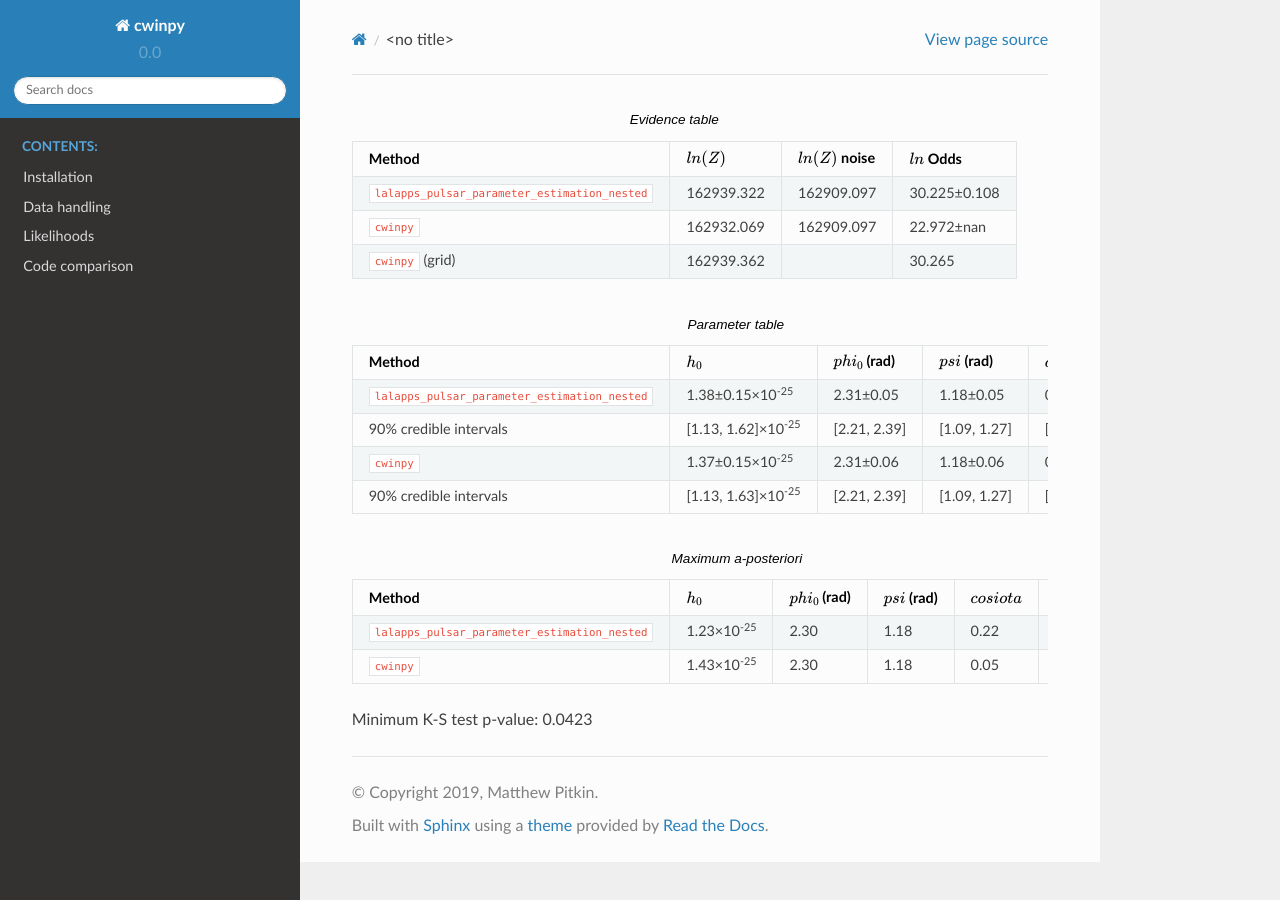
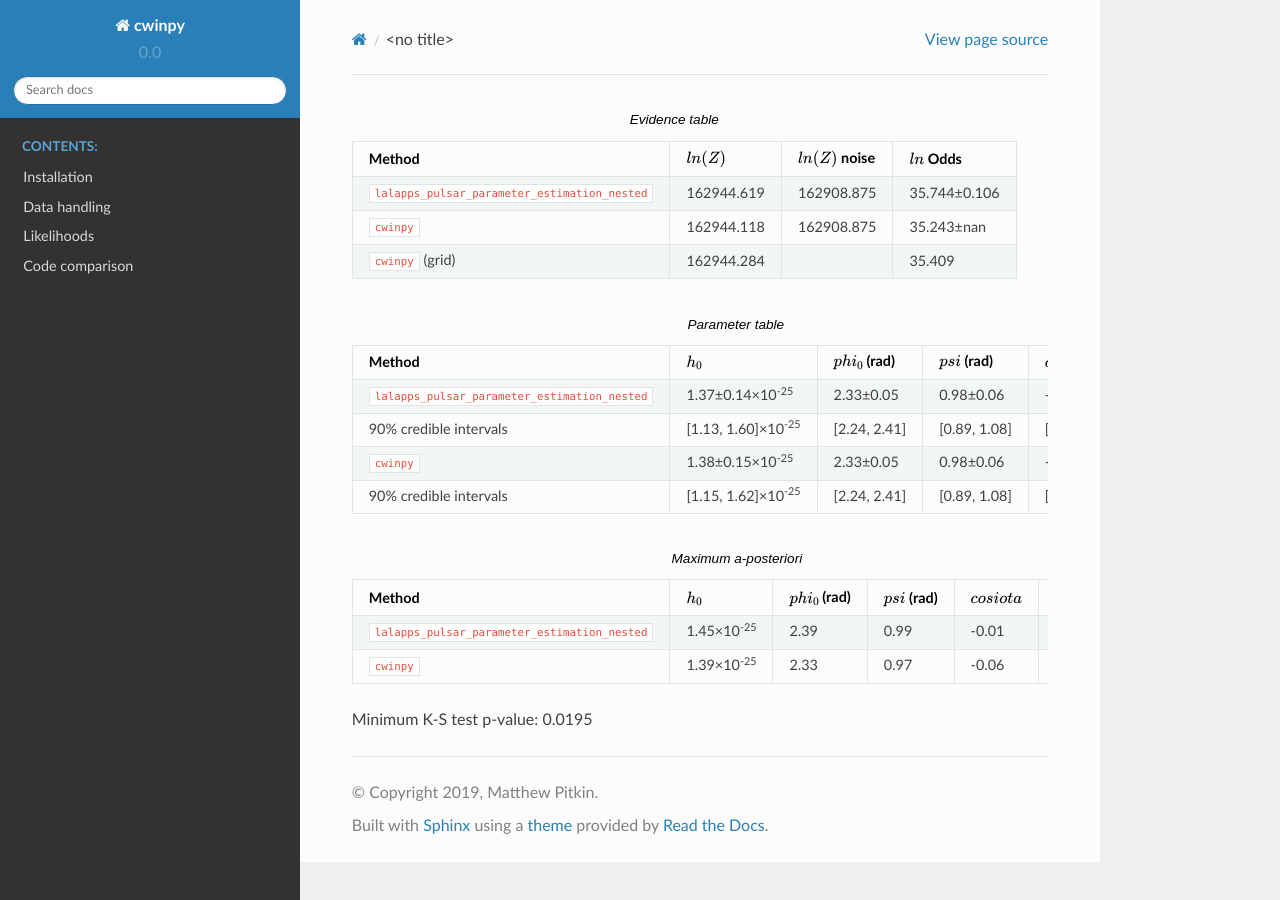
Before and after one commit to cwinpy/cwinpy, a Sphinx documentation site: the page built from docs/comparisons/scripts/outputs/single_detector_software_injection_linear_compare.txt, in a window 1280 px wide. Built offline with Sphinx 7.4.7 and the Read the Docs theme 2.0.0, drawn with Linux system fonts in a browser that asks for light colours.

Commit message:
Update comparisons

```diff
--- a/docs/comparisons/scripts/multi_detector_noise_only.py
+++ b/docs/comparisons/scripts/multi_detector_noise_only.py
@@ -162,7 +162,6 @@ for p in priors.keys():
     grid_size[p] = np.linspace(np.min(result.posterior[p]), np.max(result.posterior[p]), gridpoints)
 
 grid = Grid(likelihood, PriorDict(priors), grid_size=grid_size)
-grid_evidence = grid.log_evidence
 
 # output comparisons
 comparisons(label, outdir, grid, priors, cred=0.9)
@@ -177,7 +176,7 @@ axes = fig.get_axes()
 axidx = 0
 for p in priors.keys():
     axes[axidx].plot(grid.sample_points[p], np.exp(grid.marginalize_ln_posterior(
-    not_parameter=p) - grid_evidence), 'k--')
+    not_parameter=p) - grid.log_evidence), 'k--')
     axidx += 5
 
 # custom legend
--- a/docs/comparisons/scripts/multi_detector_software_injection_circular.py
+++ b/docs/comparisons/scripts/multi_detector_software_injection_circular.py
@@ -170,7 +170,6 @@ for p in priors.keys():
     grid_size[p] = np.linspace(np.min(result.posterior[p]), np.max(result.posterior[p]), gridpoints)
 
 grid = Grid(likelihood, PriorDict(priors), grid_size=grid_size)
-grid_evidence = grid.log_evidence
 
 # output comparisons
 comparisons(label, outdir, grid, priors, cred=0.9)
@@ -185,7 +184,7 @@ axes = fig.get_axes()
 axidx = 0
 for p in priors.keys():
     axes[axidx].plot(grid.sample_points[p], np.exp(grid.marginalize_ln_posterior(
-    not_parameter=p) - grid_evidence), 'k--')
+    not_parameter=p) - grid.log_evidence), 'k--')
     axidx += 5
 
 # custom legend
--- a/docs/comparisons/scripts/multi_detector_software_injection_linear.py
+++ b/docs/comparisons/scripts/multi_detector_software_injection_linear.py
@@ -170,7 +170,6 @@ for p in priors.keys():
     grid_size[p] = np.linspace(np.min(result.posterior[p]), np.max(result.posterior[p]), gridpoints)
 
 grid = Grid(likelihood, PriorDict(priors), grid_size=grid_size)
-grid_evidence = grid.log_evidence
 
 # output comparisons
 comparisons(label, outdir, grid, priors, cred=0.9)
@@ -185,7 +184,7 @@ axes = fig.get_axes()
 axidx = 0
 for p in priors.keys():
     axes[axidx].plot(grid.sample_points[p], np.exp(grid.marginalize_ln_posterior(
-    not_parameter=p) - grid_evidence), 'k--')
+    not_parameter=p) - grid.log_evidence), 'k--')
     axidx += 5
 
 # custom legend
--- a/docs/comparisons/scripts/outputs/single_detector_software_injection_compare.txt
+++ /dev/null
@@ -1,4 +0,0 @@
-Evidence (lalapps_pulsar_parameter_estimation_nested): 163030.52972073256
-Evidence (cwinpy): 163029.95519902662
-Noise evidence (lalapps_pulsar_parameter_estimation_nested): 162300.41219328746
-Noise evidence (cwinpy): 162300.41219328746
--- a/docs/comparisons/scripts/outputs/single_detector_software_injection_linear_compare.txt
+++ b/docs/comparisons/scripts/outputs/single_detector_software_injection_linear_compare.txt
@@ -2,24 +2,24 @@
    :widths: auto
    :header: "Method", ":math:`\\ln{(Z)}`", ":math:`\\ln{(Z)}` noise", ":math:`\\ln{}` Odds"
 
-   "``lalapps_pulsar_parameter_estimation_nested``", "162939.322", "162909.097", "30.225±0.108"
-   "``cwinpy``", "162932.069", "162909.097", "22.972±nan"
-   "``cwinpy`` (grid)", "162939.362", "", "30.265"
+   "``lalapps_pulsar_parameter_estimation_nested``", "162944.619", "162908.875", "35.744±0.106"
+   "``cwinpy``", "162944.118", "162908.875", "35.243±nan"
+   "``cwinpy`` (grid)", "162944.284", "", "35.409"
 
 .. csv-table:: Parameter table
    :widths: auto
    :header: "Method", ":math:`h_0`", ":math:`\\phi_0` (rad)", ":math:`\\psi` (rad)", ":math:`\\cos{\\iota}`"
 
-   "``lalapps_pulsar_parameter_estimation_nested``", "1.38±0.15×10\ :sup:`-25`", "2.31±0.05", "1.18±0.05", "0.05±0.06"
-   "90% credible intervals", "[1.13, 1.62]×10\ :sup:`-25`", "[2.21, 2.39]", "[1.09, 1.27]", "[-0.04, 0.14]"
-   "``cwinpy``", "1.37±0.15×10\ :sup:`-25`", "2.31±0.06", "1.18±0.06", "0.04±0.06"
-   "90% credible intervals", "[1.13, 1.63]×10\ :sup:`-25`", "[2.21, 2.39]", "[1.09, 1.27]", "[-0.05, 0.14]"
+   "``lalapps_pulsar_parameter_estimation_nested``", "1.37±0.14×10\ :sup:`-25`", "2.33±0.05", "0.98±0.06", "-0.07±0.06"
+   "90% credible intervals", "[1.13, 1.60]×10\ :sup:`-25`", "[2.24, 2.41]", "[0.89, 1.08]", "[-0.16, 0.03]"
+   "``cwinpy``", "1.38±0.15×10\ :sup:`-25`", "2.33±0.05", "0.98±0.06", "-0.07±0.06"
+   "90% credible intervals", "[1.15, 1.62]×10\ :sup:`-25`", "[2.24, 2.41]", "[0.89, 1.08]", "[-0.17, 0.03]"
 
 .. csv-table:: Maximum a-posteriori
    :widths: auto
    :header: "Method", ":math:`h_0`", ":math:`\\phi_0` (rad)", ":math:`\\psi` (rad)", ":math:`\\cos{\\iota}`", ":math:`\\ln{(L)}` max"
 
-   "``lalapps_pulsar_parameter_estimation_nested``", "1.23×10\ :sup:`-25`", "2.30", "1.18", "0.22", "162953.17"
-   "``cwinpy``", "1.43×10\ :sup:`-25`", "2.30", "1.18", "0.05", "162953.17"
+   "``lalapps_pulsar_parameter_estimation_nested``", "1.45×10\ :sup:`-25`", "2.39", "0.99", "-0.01", "162958.08"
+   "``cwinpy``", "1.39×10\ :sup:`-25`", "2.33", "0.97", "-0.06", "162958.06"
 
-Minimum K-S test p-value: 0.0423
+Minimum K-S test p-value: 0.0195
--- a/docs/comparisons/scripts/single_detector_noise_only.py
+++ b/docs/comparisons/scripts/single_detector_noise_only.py
@@ -99,8 +99,6 @@ n2p = os.path.join(execpath, 'lalinference_nest2pos')
 
 Nlive = 1024  # number of nested sampling live points
 Nmcmcinitial = 0  # set to 0 so that prior samples are not resampled
-tolerance = 0.1   # nested sampling stopping criterion (0.1 is default value)
-priorsamples = 40000  # number of samples from the prior
 
 outfile = os.path.join(outdir, '{}_nest.hdf'.format(label))
 
@@ -156,7 +154,6 @@ for p in priors.keys():
     grid_size[p] = np.linspace(np.min(result.posterior[p]), np.max(result.posterior[p]), gridpoints)
 
 grid = Grid(likelihood, PriorDict(priors), grid_size=grid_size)
-grid_evidence = grid.log_evidence
 
 # output comparisons
 comparisons(label, outdir, grid, priors, cred=0.9)
@@ -171,7 +168,7 @@ axes = fig.get_axes()
 axidx = 0
 for p in priors.keys():
     axes[axidx].plot(grid.sample_points[p], np.exp(grid.marginalize_ln_posterior(
-    not_parameter=p) - grid_evidence), 'k--')
+    not_parameter=p) - grid.log_evidence), 'k--')
     axidx += 5
 
 # custom legend
--- a/docs/comparisons/scripts/single_detector_software_injection_circular.py
+++ b/docs/comparisons/scripts/single_detector_software_injection_circular.py
@@ -162,7 +162,6 @@ for p in priors.keys():
     grid_size[p] = np.linspace(np.min(result.posterior[p]), np.max(result.posterior[p]), gridpoints)
 
 grid = Grid(likelihood, PriorDict(priors), grid_size=grid_size)
-grid_evidence = grid.log_evidence
 
 # output comparisons
 comparisons(label, outdir, grid, priors, cred=0.9)
@@ -177,7 +176,7 @@ axes = fig.get_axes()
 axidx = 0
 for p in priors.keys():
     axes[axidx].plot(grid.sample_points[p], np.exp(grid.marginalize_ln_posterior(
-    not_parameter=p) - grid_evidence), 'k--')
+    not_parameter=p) - grid.log_evidence), 'k--')
     axidx += 5
 
 # custom legend
--- a/docs/comparisons/scripts/single_detector_software_injection_linear.py
+++ b/docs/comparisons/scripts/single_detector_software_injection_linear.py
@@ -69,6 +69,7 @@ het = HeterodynedData(times=times, par=parfile, injpar=parfile,
 
 # output the data
 hetfile = os.path.join(outdir, '{}_data.txt'.format(label))
+#het = HeterodynedData(hetfile, par=parfile, detector=detector)
 np.savetxt(hetfile, np.vstack((het.times, het.data.real, het.data.imag)).T)
 
 # create priors
@@ -107,8 +108,6 @@ n2p = os.path.join(execpath, 'lalinference_nest2pos')
 
 Nlive = 1024  # number of nested sampling live points
 Nmcmcinitial = 0  # set to 0 so that prior samples are not resampled
-tolerance = 0.1   # nested sampling stopping criterion (0.1 is default value)
-priorsamples = 40000  # number of samples from the prior
 
 outfile = os.path.join(outdir, '{}_nest.hdf'.format(label))
 
@@ -164,13 +163,12 @@ for p in priors.keys():
     grid_size[p] = np.linspace(np.min(result.posterior[p]), np.max(result.posterior[p]), gridpoints)
 
 grid = Grid(likelihood, PriorDict(priors), grid_size=grid_size)
-grid_evidence = grid.log_evidence
 
 # output comparisons
 comparisons(label, outdir, grid, priors, cred=0.9)
 
 # plot results
-fig = result.plot_corner(save=False, parameters=injection_parameters)
+fig = result.plot_corner(save=False, parameters=injection_parameters, color='b')
 fig = corner.corner(postsamples, fig=fig, color='r', bins=50, smooth=0.9,
                     quantiles=[0.16, 0.84],
                     levels=(1 - np.exp(-0.5), 1 - np.exp(-2), 1 - np.exp(-9 / 2.)),
@@ -179,7 +177,7 @@ axes = fig.get_axes()
 axidx = 0
 for p in priors.keys():
     axes[axidx].plot(grid.sample_points[p], np.exp(grid.marginalize_ln_posterior(
-    not_parameter=p) - grid_evidence), 'k--')
+    not_parameter=p) - grid.log_evidence), 'k--')
     axidx += 5
 
 # custom legend
```
Also changed, not shown: docs/comparisons/scripts/outputs/single_detector_software_injection_corner.png (deleted), docs/comparisons/scripts/outputs/single_detector_software_injection_linear_corner.png.
